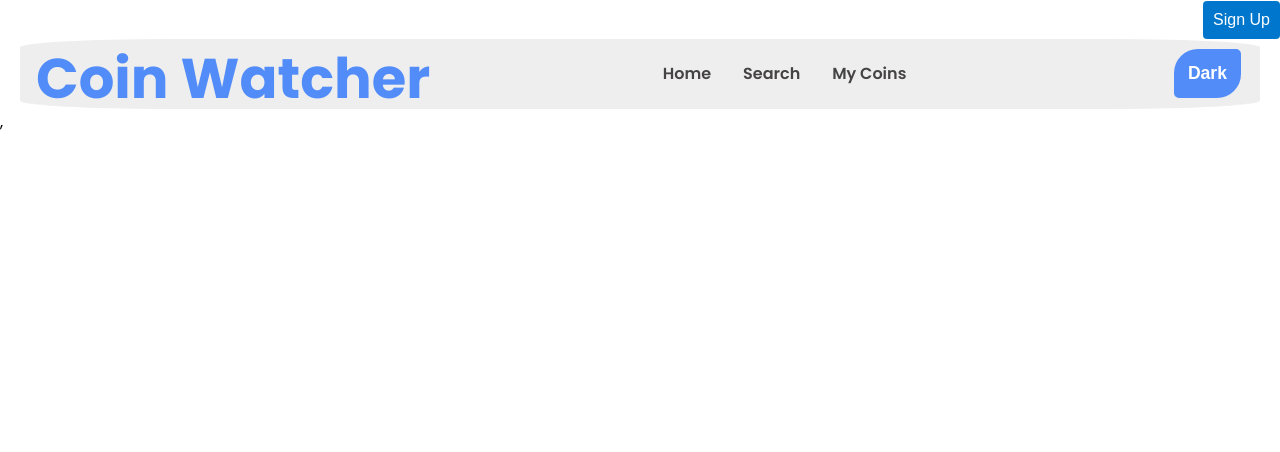
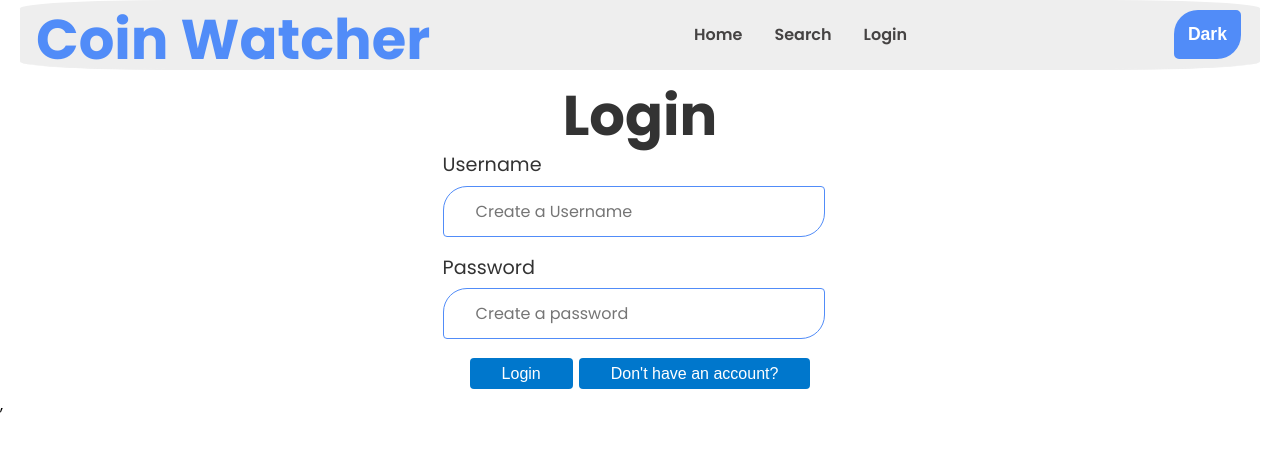
Before and after one commit to Forrest-Jones/Cryptocurrency-Portfolio-Tracker, a React (Create React App) app: page /login in a window 1280 px wide. Before the commit this address led to /. Shown: the top 452 px of the page. Built offline with nearby package versions, Linux system fonts and the light colour scheme; no server answers; data requests are answered from the project's data file.

Commit message:
NOT DONE

```diff
--- a/package.json
+++ b/package.json
@@ -7,10 +7,11 @@
     "@testing-library/react": "^12.1.2",
     "@testing-library/user-event": "^13.5.0",
     "axios": "^0.24.0",
+    "json-server": "^0.17.1",
     "react": "^17.0.2",
     "react-dom": "^17.0.2",
     "react-icons": "^4.7.1",
-    "react-router-dom": "^5.3.4",
+    "react-router-dom": "^6.8.1",
     "react-scripts": "5.0.0",
     "web-vitals": "^2.1.2"
   },
--- a/src/App.js
+++ b/src/App.js
@@ -3,18 +3,18 @@ import Navbar from './components/Navbar'
 import Search from "./components/Search.js"
 import MyCoins from "./components/MyCoins.js"
 import CoinContainer from './components/CoinContainer.js'
-import {Routes, Route, useNavigate, Switch, Link, Redirect} from 'react-router-dom';
+import {Route, Routes, useLocation} from 'react-router-dom';
 import Login from './components/Login.js'
 import './index.css'
 
-function App() {
+export default function App() {
+
+  let location = useLocation()
 
   const [coins, setCoins] = useState(null)
+  const [login, setLogin] = useState(null)
   const [lightTheme, setLightTheme] = useState(true)
   const [searchQuery, setSearchQuery] = useState('');
-  const [login, setLogin] = useState(false)
-
-
 
   useEffect(() => {
       fetch('https://api.coingecko.com/api/v3/coins/markets?vs_currency=usd&order=market_cap_desc&per_page=250&page=1&sparkline=false')
@@ -22,40 +22,25 @@ function App() {
       .then(data => setCoins(data))
   }, [])
 
-  // function handleLogin(){
-  //   if(!login){
-  //     return <Login onLogin={onLogin}/>
-  //   }
-  // }
+  const toggleTheme = () => setLightTheme(!lightTheme)
 
-  function toggleTheme() {
-    setLightTheme(!lightTheme)
-  }
+  const filteredCoins = () => {return coins.filter(coin =>coin.name.toLowerCase().includes(searchQuery.toLowerCase()))}
 
-  function filteredCoins(){
-    return coins.filter(coin =>coin.name.toLowerCase().includes(searchQuery.toLowerCase()))
-  };
+  const updateLogin = login => setLogin(login)
 
   return (
     <div className={`App ${lightTheme ? 'light' : 'dark'}`}>
-      <Login />
-      <Navbar theme={lightTheme} setTheme={toggleTheme}/>
-      <Switch>
-        <Route path="/search">
-          <Search query={setSearchQuery}/>
-        </Route>
-        <Route path="/myCoins">
-          <MyCoins />
-        </Route>
-
-        <Redirect to="/" />
-      </Switch>
+      <Navbar theme={lightTheme} setTheme={toggleTheme} login={login} setLogin={updateLogin}/>
+      <Routes>
+        <Route path="/search" element={<Search query={setSearchQuery}/>}/>
+        <Route path="/myCoins" element={<MyCoins/>}/>
+        <Route path="/login" element={<Login setLogin={updateLogin}/>}/>
+        <Route exact path="/" element={null}/>
+      </Routes>
 
       <div className='Coins'>
-        {coins ? <CoinContainer coins={filteredCoins()}/> : null}
+        {(location.pathname !== "/login" && coins) ? <CoinContainer coins={filteredCoins()} login={login} updateLogin={updateLogin}/> : null}
       </div>
     </div>
   )
 }
-
-export default App
--- a/src/components/CoinContainer.css
+++ b/src/components/CoinContainer.css
@@ -1,3 +1,3 @@
 ul {
-    align-items: center;
+    text-align: center;
 }
--- a/src/components/CoinContainer.js
+++ b/src/components/CoinContainer.js
@@ -2,12 +2,10 @@ import React from 'react'
 import Coin from './Coin.js'
 import './CoinContainer.css'
 
-function CoinContainer({coins}) {
+export default function CoinContainer({coins, login, updateLogin}) {
     return (
         <ul>
-            {coins?.map(coin => {return <li key={coin.id}><Coin coin={coin}/></li>})}
+            {coins?.map(coin => {return <li key={coin.id}><Coin coin={coin} login={login} updateLogin={updateLogin}/></li>})}
         </ul>
     )
 }
-
-export default CoinContainer
--- a/src/components/Login.css
+++ b/src/components/Login.css
@@ -1,6 +1,5 @@
 .login-container {
   margin-top: .01in;
-
 }
 
 h1{
@@ -8,6 +7,7 @@ h1{
   padding-top: 0.2em;
   padding-bottom: .03cm;
 }
+
 form {
   display: flex;
   flex-direction: column;
@@ -16,9 +16,9 @@ form {
 
 label {
   display: flex;
+  text-align: left;
+  margin-bottom: 1rem;
   flex-direction: column;
-  margin-bottom: 1rem;
-  text-align: left;
 }
 
 input {
@@ -33,14 +33,9 @@ button {
   color: #fff;
   cursor: pointer;
   border: none;
+  margin: 3px;
   padding: 0.4rem 2rem;
   font-size: 1rem;
   border-radius: 4px;
   background-color: #0077cc;
 }
-.login-button{
-  float: right;
-}
-.login-button:hover {
-  box-shadow: rgb(0 0 0 / 15%) 0px 8px 24px;
-}
--- a/src/components/Login.js
+++ b/src/components/Login.js
@@ -1,85 +1,99 @@
-import React, { useState, useEffect } from 'react';
-import './Login.css';
-import {Routes,useNavigate,  Link, } from 'react-router-dom';
-function Login({ onLogin }) {
-  const API = 'http://localhost:4000/Logins';
-  const [Email, setEmail] = useState('');
-  const [Username, setUsername] = useState('');
-  const [Password, setPassword] = useState('');
-  const [login, setLogin] = useState([]);
-  const [click,setClick] = useState(false);
-  const onClick = () => setClick(!click);
+import React, {useState, useEffect} from 'react'
+import {useNavigate} from "react-router-dom"
+import './Login.css'
 
-  function handleLogin() {
-    setLogin(!login)
+export default function Login({setLogin}) {
+  const API = 'http://localhost:4000/Logins'
+  const navigate = useNavigate()
+
+  //Click True = Sign Up, Click False = Login
+  const [click, setClick] = useState(false)
+  const [logins, setLogins] = useState(null)
+
+  const handleClick = () => setClick(!click)
+
+  useEffect(() => {
+    fetch(API)
+    .then(r => r.json())
+    .then(data => setLogins(data))
+  }, [])
+
+  function handleSubmit(e) {
+    e.preventDefault()
+
+    let user = {
+      Username: e.target.username.value,
+      Password: e.target.password.value
     }
 
-  // Perform a GET request to retrieve all logins from the JSON server
-  useEffect(() => {
-    fetch(API)
-      .then((response) => response.json())
-      .then((data) => setLogin(data));
-  }, []);
-
-  function handleSubmit(event) {
-    event.preventDefault();
+    if (click && e.target.email.value !== '' && user.Username !== '' && user.Password !== ''){
+      let work = true
+      logins.forEach(login => {
+        if (login.Username === user.Username) {work = false}
+      })
+      if (work) {
         fetch(API, {
           method: 'POST',
           headers: {
             'Content-Type': 'application/json',
           },
-      body: JSON.stringify({ Email: Email, Username: Username, Password: Password }),
+          body: JSON.stringify({ Email: e.target.email.value, Username: user.Username, Password: user.Password, Coins: []}),
         })
-      .then((res) => res.json())
-      .then((loginData) => onLogin(loginData));
-    setEmail('');
-    setUsername('');
-    setPassword('');
+        .then(r => r.json())
+        .then(data => {
+          setLogins(...logins, data)
+          setLogin(data)
+          navigate("/")
+        })
       }
-  fetch('http://localhost:4000/Logins')
-  .then(response => response.json())
-  .then(data => {
-    const emails = data.map(login => login.Email);
-    console.log(emails);
-    // code to store emails in file
+    }else if (user.Username !== '' && user.Password !== ''){
+      let found = false
+      logins.map(login => {
+        if (user.Username === login.Username){
+          found = true
+          setLogin(login)
+          navigate("/")
+        }
       })
-  .catch(error => console.error(error));
+      if (!found){
+        error()
+      }
+    }
+  }
 
+  function error(){
+    console.log("error!")
+  }
+
+  // fetch('http://localhost:4000/Logins')
+  // .then(response => response.json())
+  // .then(data => {
+  //   const emails = data.map(login => login.Email)
+  //   // code to store emails in file
+  // })
+  // .catch(error => console.error(error))
 
   return (
-
     <div className="login-container">
-       <button className="login-button" onClick={onClick}>Sign Up</button>
-
-
-
-    {click && (
-
       <form onSubmit={handleSubmit}>
-      <h1>Sign Up</h1>
-        <label>
+        <h1>{click ? "Sign up" : "Login"}</h1>
+        {click ? <label>
           <p>Email</p>
-          <input type="text" name="Email" placeholder="Enter your Email" value={Email} onChange={(event) => setEmail(event.target.value)} />
-        </label>
+          <input type="text" name="email" placeholder="Enter your Email"/>
+        </label> : null}
         <label>
           <p>Username</p>
-          <input type="text" name="Username" placeholder="Create a Username" value={Username} onChange={(event) => setUsername(event.target.value)} />
+          <input type="text" name="username" placeholder="Create a Username"/>
         </label>
         <label>
           <p>Password</p>
-          <input type="password" name="Password" placeholder="Create a password" value={Password} onChange={(event) => setPassword(event.target.value)} />
+          <input type="password" name="password" placeholder="Create a password"/>
         </label>
         <div>
-          <button type="submit">Create </button>
+          <button type="submit">{click ? "Sign up" : "Login"}</button>
+          <button onClick={handleClick}>{(click ? `Already` : `Don't`) + ` have an account?`}</button>
         </div>
       </form>
-        )}
-
-
-
     </div>
   )
 }
-
-
-export default Login;
--- a/src/components/Navbar.js
+++ b/src/components/Navbar.js
@@ -1,36 +1,27 @@
 import {Link} from "react-router-dom"
-import React, {useState} from 'react'
-import Login from './Login'
+import React from 'react'
+import {useNavigate} from "react-router-dom"
 import './Navbar.css'
-import { BrowserRouter as Router, Switch, Route, Redirect,} from "react-router-dom";
 
-export default function Navbar({theme, setTheme}) {
+export default function Navbar({theme, setTheme, login, setLogin}) {
+    const navigate = useNavigate()
 
-
-
+    const handleLogin = () => {
+        setLogin(null)
+        navigate("/")
+    }
 
     return (
         <div className='container'>
             <h1 className='primary'>Coin Watcher</h1>
-
             <ul className='nav-menu'>
-                <nav>
-                    <li>
-                        <Link to='/'>Home</Link>
-                    </li>
-                    <li>
-                        <Link to='/search'>Search</Link>
-                    </li>
-                    <li>
-                        <Link to='/myCoins'>My Coins</Link>
-                    </li>
-                    <li>
-
-                    </li>
-                </nav>
+                <li><Link to='/'>Home</Link></li>
+                <li><Link to='/search'>Search</Link></li>
+                {login ? <li><Link to='/myCoins'>My Coins</Link></li> : null}
+                <li>{login ? <Link to='/' onClick={handleLogin}>Sign Out</Link> : <Link to='/login'>Login</Link>}</li>
             </ul>
+            {login ? <h3>{login.Username}</h3> : null}
             <div className='btn-group'>
-
                 <button className='btn' onClick={setTheme}>{theme ? 'Dark' : 'Light'}</button>
             </div>
         </div>
--- a/src/index.css
+++ b/src/index.css
@@ -4,7 +4,6 @@
   --dark: #333;
   --light: #f5f8ff;
   --primary: #518cf8;
-
 }
 
 .primary {
```
Also changed, not shown: db.json (+23 -20 lines), src/components/Coin.js (+25 -7 lines), 1 other file (tests, documents, lock files or other folders). Lines whose indentation alone changed are shown as unchanged.
